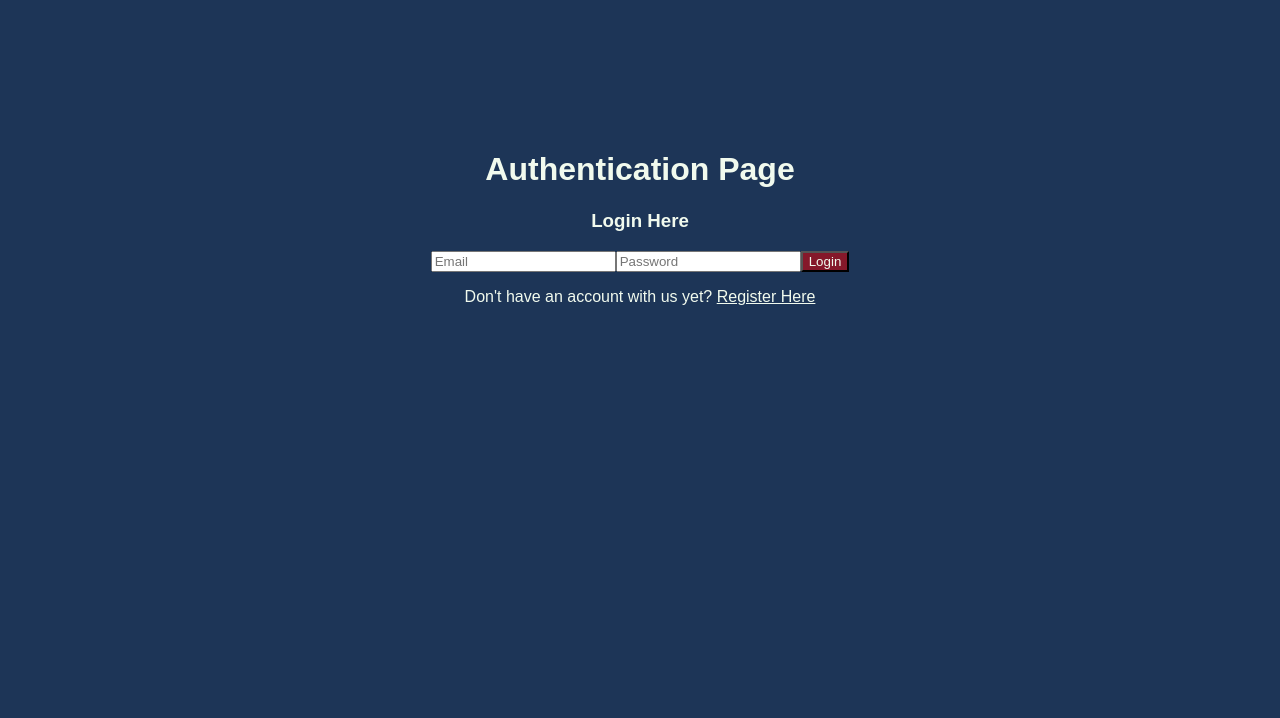
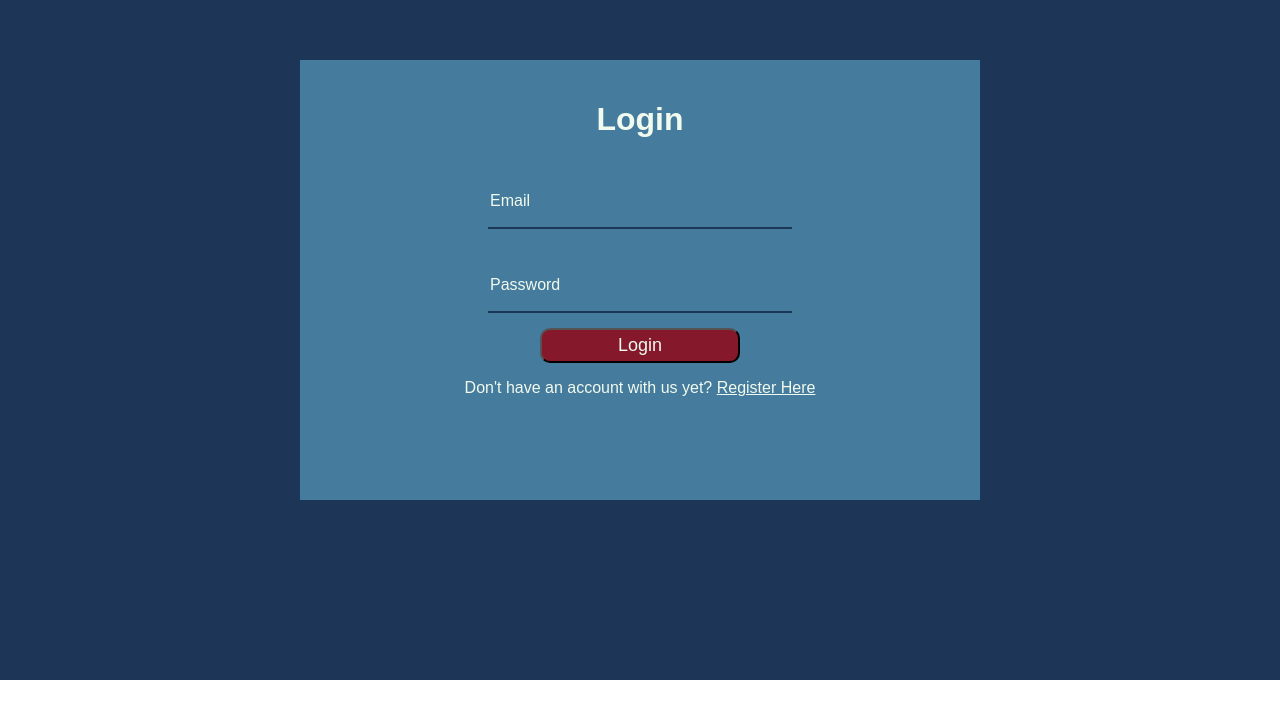
Before and after one commit to Hobby-Social-Media-wr8/hobby-social-media-wr8, a React (Create React App) app: page /#/auth in a window 1280 px wide. Shown: the part 120-838 px from the top of the page. After the commit the page ends 800 px from the top, so only its background shows below. Built offline with nearby package versions, Linux system fonts and the light colour scheme.

Commit message:
authentication css

```diff
--- a/src/Components/Auth/Auth.css
+++ b/src/Components/Auth/Auth.css
@@ -1,6 +1,47 @@
 .auth-container {
-  margin-top: 250px;
   height: 100vh;
-  width: 100vw;
-  display: inline-block;
+  display: flex;
+  justify-content: center;
+  align-items: center;
 }
+.auth-container input {
+  margin: 15px;
+  height: 50px;
+  width: 300px;
+  background-color: transparent;
+  border: none;
+  border-bottom: 2px solid #1D3557;
+  color: #F1FAEE;
+  font-size: 16px;
+}
+.auth-container button {
+  height: 35px;
+  width: 200px;
+  border-radius: 10px;
+  font-size: 18px;
+}
+.auth-container button:hover {
+  background-color: #1D3557;
+}
+.auth-flex {
+  padding: 20px;
+  background-color: #457B9D;
+  height: 50vh;
+  width: 50vw;
+  display: flex;
+  align-items: center;
+  flex-direction: column;
+}
+
+::placeholder { /* Chrome, Firefox, Opera, Safari 10.1+ */
+  color: #F1FAEE;
+  opacity: 1; /* Firefox */
+}
+
+:-ms-input-placeholder { /* Internet Explorer 10-11 */
+  color: #F1FAEE;
+}
+
+::-ms-input-placeholder { /* Microsoft Edge */
+  color: #F1FAEE;
+}
--- a/src/Components/Auth/Auth.js
+++ b/src/Components/Auth/Auth.js
@@ -52,10 +52,10 @@ class Auth extends Component {
   render() {
     return (
       <div className="auth-container">
-        <h1>Authentication Page</h1>
+        <div className="auth-flex">
         {this.state.registerToggle ? (
           <>
-            <h3>Register Here</h3>
+            <h1>Register Here</h1>
             <input
               value={this.state.username}
               name="username"
@@ -64,7 +64,7 @@ class Auth extends Component {
             />
           </>
         ) : (
-          <h3>Login Here</h3>
+          <h1>Login</h1>
         )}
         <input value={this.state.email} name="email" placeholder="Email" onChange={(e) => this.handleInput(e)} />
         <input
@@ -99,6 +99,7 @@ class Auth extends Component {
             </p>
           </>
         )}
+        </div>
       </div>
     );
   }
--- a/src/routes.js
+++ b/src/routes.js
@@ -5,7 +5,7 @@ import Blog from "./Components/Blog/Blog";
 import Home from "./Components/Home/Home";
 import Chat from "./Components/Chat/Chat";
 import Message from "./Components/Chat/Message";
-import Event from "./Components/Event/Event";
+import Events from "./Components/Events/Events";
 import AddPost from './Components/Blog/AddPost'
 import Group from "./Components/Group/Group";
 import Profile from "./Components/Profile/Profile";
@@ -16,7 +16,7 @@ export default (
     <Route path="/auth" component={Auth}/>
     <Route path="/blog" component={Blog} />
     <Route exact path="/add-post" component={AddPost} />
-    <Route path="/events" component={Event} />
+    <Route path="/events" component={Events} />
     <Route path="/chat" component={Chat} />
     <Route path="/message" component={Message} />
     <Route path="/groups" component={Group} />
```
Also changed, not shown: src/Components/Events/Events.js (renamed from src/Components/Event/Events.js), src/Components/Events/PostEvent.js (added), src/Components/Events/SearchEvents.js (renamed from src/Components/Event/SearchEvents.js), 1 other file (tests, documents, lock files or other folders).
